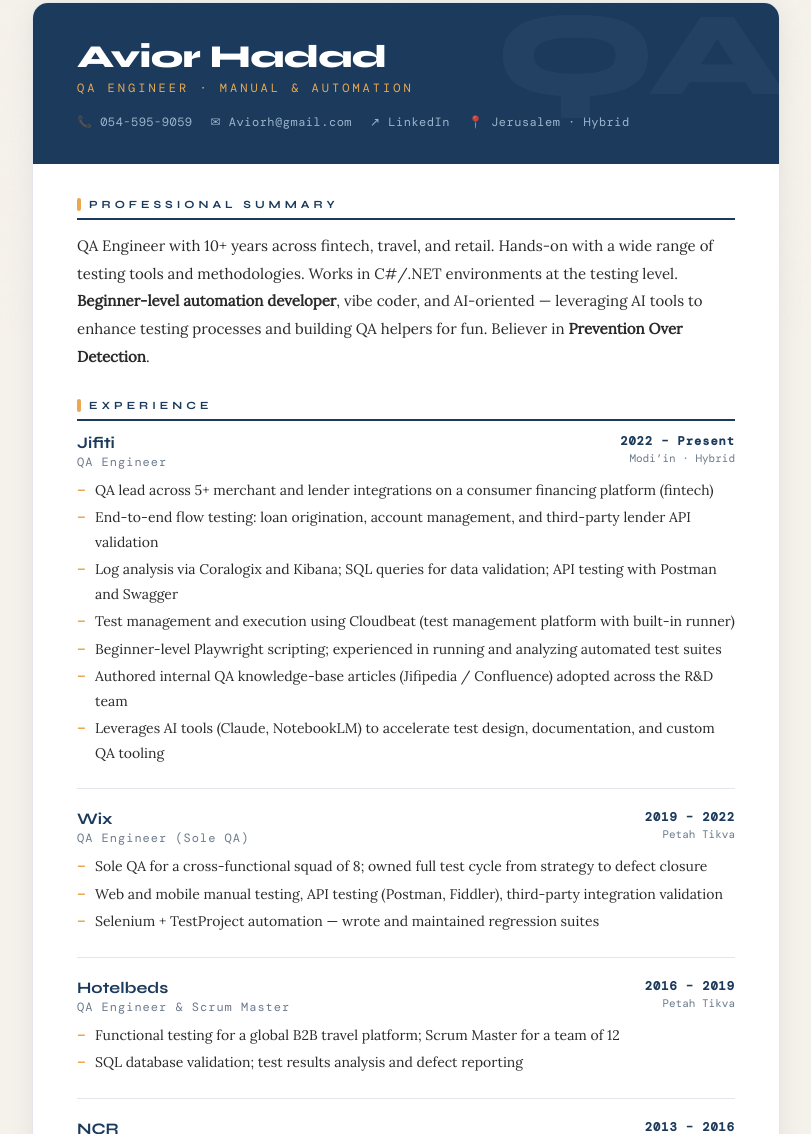
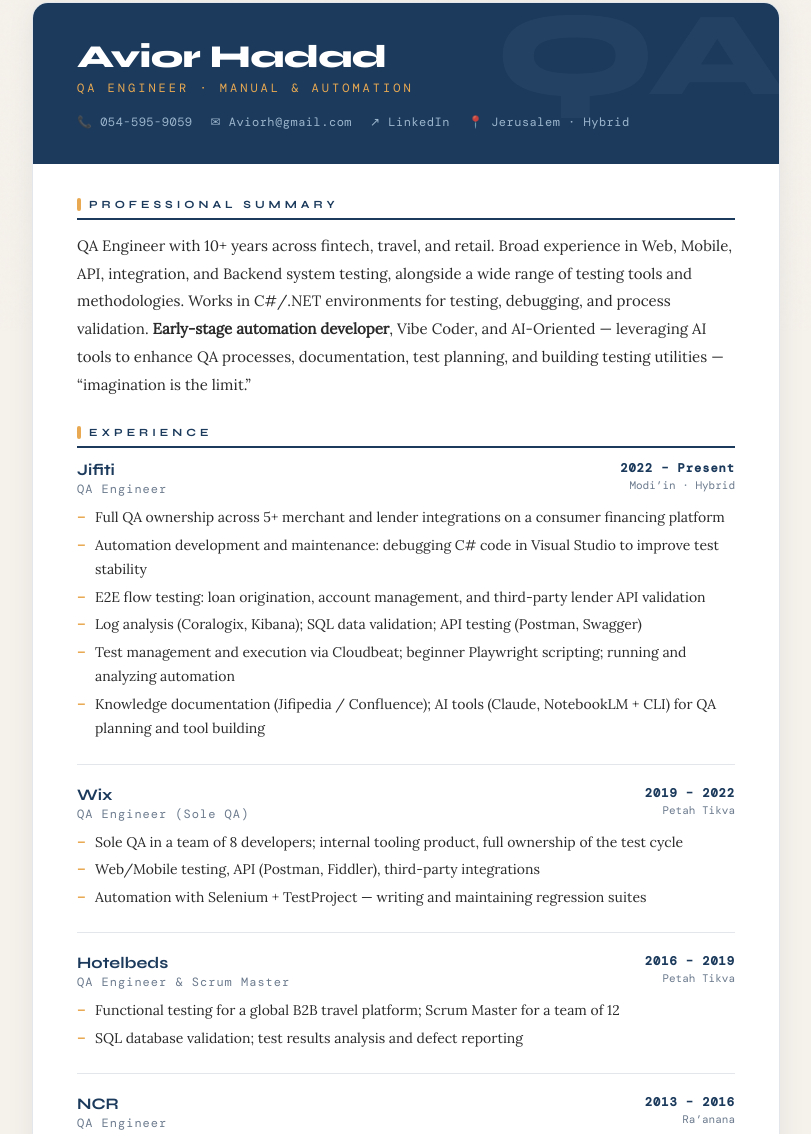
Before and after one commit to aviorh-world/QAME, a plain HTML site: page cv.html in a window 1280 px wide. Shown: the part 469-1603 px from the top of the page, without its empty margins (234-1045 px from the left). Drawn offline with nearby package versions, Linux system fonts and the light colour scheme; a web font is replaced by a local one.

Commit message:
Add files via upload

```diff
--- a/cv.html
+++ b/cv.html
@@ -168,7 +168,7 @@ main{max-width:1100px;margin:0 auto;padding:60px;position:relative;z-index:1;}
 
     <div class="cv-sec">
       <div class="cv-sec-title">Professional Summary</div>
-      <p class="cv-summary">QA Engineer with 10+ years across fintech, travel, and retail. Hands-on with a wide range of testing tools and methodologies. Works in C#/.NET environments at the testing level. <strong>Beginner-level automation developer</strong>, vibe coder, and AI-oriented &mdash; leveraging AI tools to enhance testing processes and building QA helpers for fun. Believer in <strong>Prevention Over Detection</strong>.</p>
+      <p class="cv-summary">QA Engineer with 10+ years across fintech, travel, and retail. Broad experience in Web, Mobile, API, integration, and Backend system testing, alongside a wide range of testing tools and methodologies. Works in C#/.NET environments for testing, debugging, and process validation. <strong>Early-stage automation developer</strong>, Vibe Coder, and AI-Oriented &mdash; leveraging AI tools to enhance QA processes, documentation, test planning, and building testing utilities &mdash; &ldquo;imagination is the limit.&rdquo;</p>
     </div>
 
     <div class="cv-sec">
@@ -179,13 +179,12 @@ main{max-width:1100px;margin:0 auto;padding:60px;position:relative;z-index:1;}
           <div class="cv-meta"><div class="cv-period">2022 &ndash; Present</div><div class="cv-loc">Modi&rsquo;in &middot; Hybrid</div></div>
         </div>
         <ul class="cv-bullets">
-          <li>QA lead across 5+ merchant and lender integrations on a consumer financing platform (fintech)</li>
-          <li>End-to-end flow testing: loan origination, account management, and third-party lender API validation</li>
-          <li>Log analysis via Coralogix and Kibana; SQL queries for data validation; API testing with Postman and Swagger</li>
-          <li>Test management and execution using Cloudbeat (test management platform with built-in runner)</li>
-          <li>Beginner-level Playwright scripting; experienced in running and analyzing automated test suites</li>
-          <li>Authored internal QA knowledge-base articles (Jifipedia / Confluence) adopted across the R&amp;D team</li>
-          <li>Leverages AI tools (Claude, NotebookLM) to accelerate test design, documentation, and custom QA tooling</li>
+          <li>Full QA ownership across 5+ merchant and lender integrations on a consumer financing platform</li>
+          <li>Automation development and maintenance: debugging C# code in Visual Studio to improve test stability</li>
+          <li>E2E flow testing: loan origination, account management, and third-party lender API validation</li>
+          <li>Log analysis (Coralogix, Kibana); SQL data validation; API testing (Postman, Swagger)</li>
+          <li>Test management and execution via Cloudbeat; beginner Playwright scripting; running and analyzing automation</li>
+          <li>Knowledge documentation (Jifipedia / Confluence); AI tools (Claude, NotebookLM + CLI) for QA planning and tool building</li>
         </ul>
       </div>
       <div class="cv-job">
@@ -194,9 +193,9 @@ main{max-width:1100px;margin:0 auto;padding:60px;position:relative;z-index:1;}
           <div class="cv-meta"><div class="cv-period">2019 &ndash; 2022</div><div class="cv-loc">Petah Tikva</div></div>
         </div>
         <ul class="cv-bullets">
-          <li>Sole QA for a cross-functional squad of 8; owned full test cycle from strategy to defect closure</li>
-          <li>Web and mobile manual testing, API testing (Postman, Fiddler), third-party integration validation</li>
-          <li>Selenium + TestProject automation &mdash; wrote and maintained regression suites</li>
+          <li>Sole QA in a team of 8 developers; internal tooling product, full ownership of the test cycle</li>
+          <li>Web/Mobile testing, API (Postman, Fiddler), third-party integrations</li>
+          <li>Automation with Selenium + TestProject — writing and maintaining regression suites</li>
         </ul>
       </div>
       <div class="cv-job">
```
Also changed, not shown: cv-he.html (+11 -12 lines).
